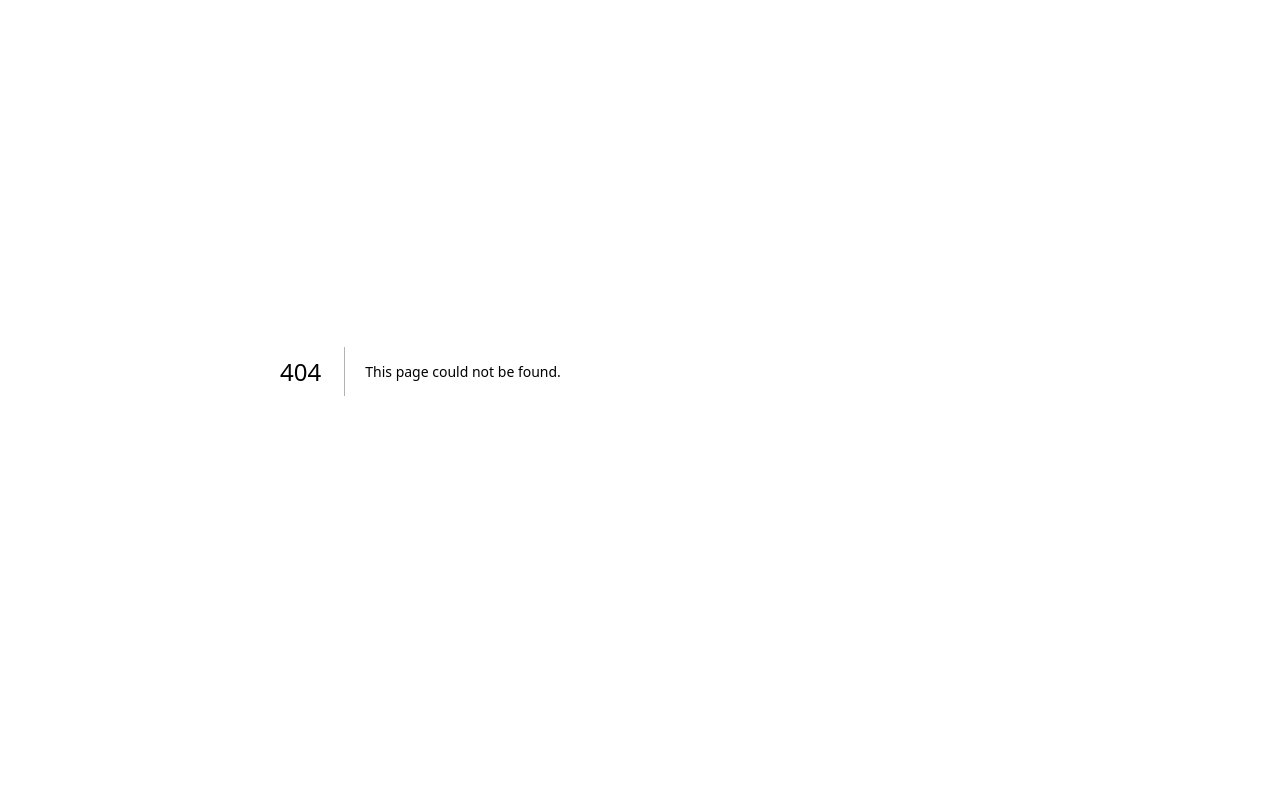
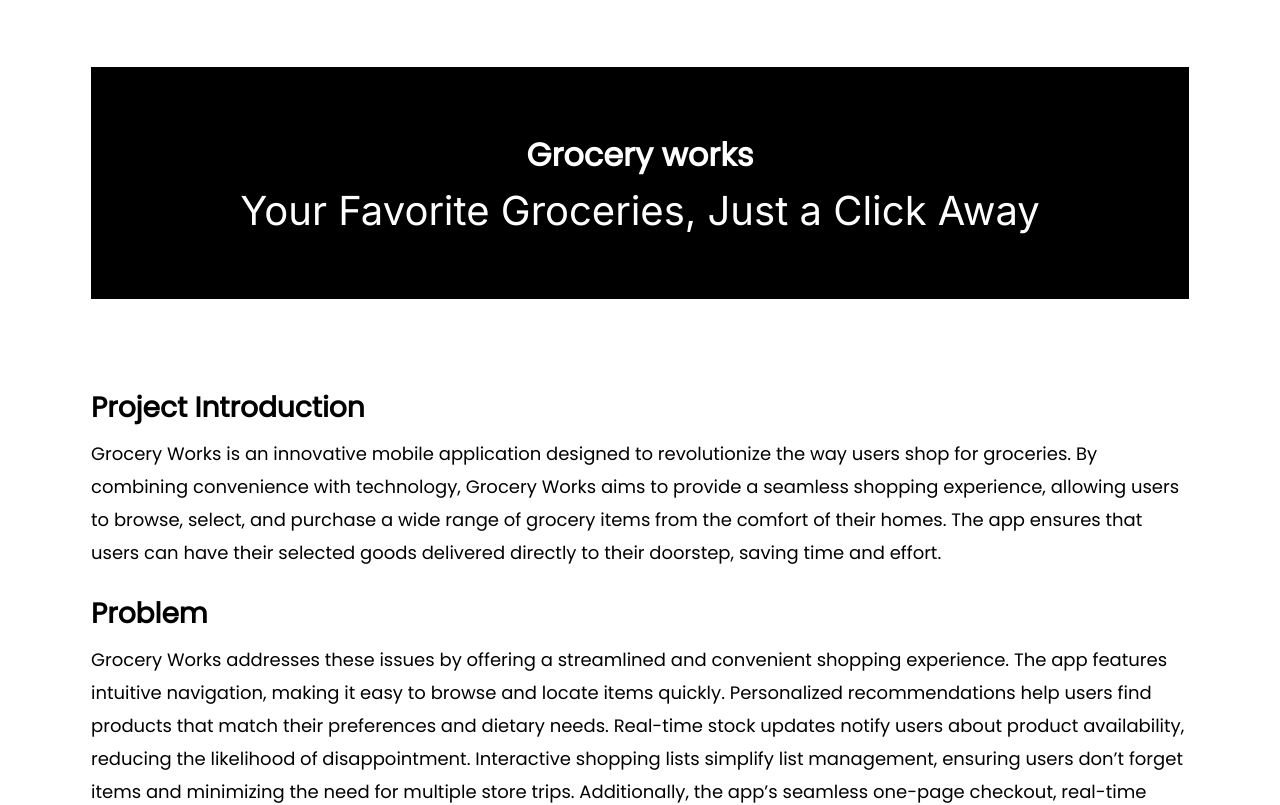
Before and after one commit to ANUJKAPHLE/Portfolio, a Next.js app: page /grocery in a window 1280 px wide. Before the commit this address had no page. Shown: the part 140-945 px from the top of the page. Before the commit the page ends 911 px from the top, so only its background shows below. Built offline with nearby package versions, Linux system fonts and the light colour scheme.

Commit message:
working on grocery works component begining

```diff
--- a/src/Components/HRM/ProjectGoalComponent.jsx
+++ b/src/Components/HRM/ProjectGoalComponent.jsx
@@ -1,6 +1,8 @@
-const ProjectGoalComponent = ({ heading, text }) => {
+import { twMerge } from "tailwind-merge";
+
+const ProjectGoalComponent = ({ heading, text, className }) => {
   return (
-    <div className="bg-black text-white px-4 sm:px-6 md:px-8 lg:px-12 xl:px-[98px] py-10 sm:py-12 md:py-16 lg:py-[86px]">
+    <div className={twMerge("py-10 sm:py-12 md:py-16 lg:py-[86px]", className)}>
       <h1 className="font-bold text-[28px] sm:text-[32px] md:text-[36px] lg:text-[28px] leading-[42px]">
         {heading}
       </h1>
--- a/src/Components/HRM/TextComponent.jsx
+++ b/src/Components/HRM/TextComponent.jsx
@@ -1,9 +1,7 @@
-import hrmText from "@/texts/hrmText.json";
-
-const WorkComponent = () => {
+const WorkComponent = ({ text }) => {
   return (
-    <div className="w-full px-4 sm:px-6 md:px-8 lg:px-12 xl:px-24">
-      {Object.entries(hrmText).map(([key, value]) => (
+    <div className="w-full px-4 sm:px-6 md:px-0 ">
+      {Object.entries(text).map(([key, value]) => (
         <div className="py-2" key={key}>
           <p className="font-bold text-[28px] sm:text-[32px] md:text-[36px] lg:text-[28px] leading-[42px]">
             {key}
--- /dev/null
+++ b/src/app/grocery/page.tsx
@@ -0,0 +1,29 @@
+import HRMHeader from "@/Components/ReUsableComp/HRMHeader";
+import TextComponent from "@/Components/HRM/TextComponent";
+import ProjectGoalComponent from "@/Components/HRM/ProjectGoalComponent";
+
+import groceryText from "@/texts/grocery.json";
+import groceryProjectGoals from "@/texts/groceryProjectGoals.json";
+
+const page = () => {
+  return (
+    <div>
+      <div className="pt-24 px-[91px] justify-between ">
+        <HRMHeader
+          title={"Grocery works"}
+          body={"Your Favorite Groceries, Just a Click Away"}
+        />
+        <div className="pt-20">
+          <TextComponent text={groceryText} />
+        </div>
+        <ProjectGoalComponent
+          className={""}
+          heading={"Project Goals"}
+          text={groceryProjectGoals}
+        />
+      </div>
+    </div>
+  );
+};
+
+export default page;
--- a/src/app/hrm/page.tsx
+++ b/src/app/hrm/page.tsx
@@ -13,6 +13,8 @@ import SiteMap from "@/Components/SiteMap/SiteMap";
 import UserFlow from "@/Components/UserFlow/UserFlow";
 import Auth from "@/Components/Auth/Auth";
 import DashboardUI from "@/Components/Auth/DashboardUI";
+
+import hrmText from "@/texts/hrmText.json";
 
 import macbook from "@/assets/Macbook.jpg";
 import laptop from "@/assets/laptop.jpg";
@@ -30,7 +32,7 @@ const page = () => {
         <div className="py-20 px-4 sm:px-6 md:px-8 lg:px-12 xl:px-24">
           <WorkComponent />
         </div>
-        <TextComponent />
+        <TextComponent text={hrmText} />
         <div className="flex flex-col md:flex-row justify-center space-y-4 sm:space-y-0 sm:space-x-4 py-28 gap-9 px-4 sm:px-6 md:px-8 lg:px-12 xl:px-24">
           <div className="w-full sm:w-1/2">
             <Image
@@ -57,7 +59,13 @@ const page = () => {
           </div>
         </div>
       </div>
-      <ProjectGoalComponent heading={"Project Goals icon"} text={projectGoal} />
+      <ProjectGoalComponent
+        className={
+          "bg-black text-white px-4 sm:px-6 md:px-8 lg:px-12 xl:px-[98px]"
+        }
+        heading={"Project Goals icon"}
+        text={projectGoal}
+      />
       <div className="px-28 pb-8">
         <div className="pt-14">
           <p className="font-bold text-[28px] sm:text-[32px] md:text-[36px] lg:text-[28px] leading-[42px]">
@@ -80,7 +88,13 @@ const page = () => {
           />
         </div>
       </div>
-      <ProjectGoalComponent heading={"Research"} text={research} />
+      <ProjectGoalComponent
+        className={
+          "bg-black text-white px-4 sm:px-6 md:px-8 lg:px-12 xl:px-[98px]"
+        }
+        heading={"Research"}
+        text={research}
+      />
       <UserPersona />
       <IdeateAndPrototype />
       <ColorAndTypography />
--- a/src/app/layout.tsx
+++ b/src/app/layout.tsx
@@ -17,7 +17,7 @@ export default function RootLayout({
 }>) {
   return (
     <html lang="en">
-      <body className={"w-fit font-sans" + inter.className}>
+      <body className={" font-sans" + inter.className}>
         <Header />
         {children}
       </body>
--- /dev/null
+++ b/src/texts/grocery.json
@@ -0,0 +1,5 @@
+{
+  "Project Introduction": "Grocery Works is an innovative mobile application designed to revolutionize the way users shop for groceries. By combining convenience with technology, Grocery Works aims to provide a seamless shopping experience, allowing users to browse, select, and purchase a wide range of grocery items from the comfort of their homes. The app ensures that users can have their selected goods delivered directly to their doorstep, saving time and effort.",
+  "Problem ": "Grocery Works addresses these issues by offering a streamlined and convenient shopping experience. The app features intuitive navigation, making it easy to browse and locate items quickly. Personalized recommendations help users find products that match their preferences and dietary needs. Real-time stock updates notify users about product availability, reducing the likelihood of disappointment. Interactive shopping lists simplify list management, ensuring users don’t forget items and minimizing the need for multiple store trips. Additionally, the app’s seamless one-page checkout, real-time order tracking, and integrated customer support enhance the overall shopping experience.",
+  "Solution": "Grocery works address these issue by providing a streamlined and convenient shopping experience. The app features intuitive navigation for easy browsing and quick location of items. Personalized recommendations help users discoer products tailored to their preferences and dietary needs. Real-time stock updates inform users about product availability, minimizing disappointment. Interactive shopping lists simplify list management, peventing forgotten items and reducing the need for multiple store trips. The app supports online payments for a secure and hassle-free checkout process. Additionally, efficient delivery riders ensure timely and accurate delivery of groceries to users doorsteps, further enhancing convenience and satisfaction."
+}
--- /dev/null
+++ b/src/texts/groceryProjectGoals.json
@@ -0,0 +1,6 @@
+{
+  "Simplify Shopping List Management:": "Users can add items from product pages and check them off as they shop. The app also provides smart suggestions for frequently purchased and seasonal items, helping users remember essentials. Shopping lists can be synced across multiple devices, ensuring they are always accessible.",
+  "Secure and Efficient Checkout:": "The app features a streamlined one-page checkout process, allowing users to review their orders, select payment methods, and enter delivery details all on a single page. Multiple payment options are available, including credit/debit cards, digital wallets, and other secure methods, ensuring transactions are safe and convenient.",
+  "Enhance Convenience": "Grocery Works is designed to provide a seamless and intuitive shopping experience that saves users time and effort. The app features user-friendly navigation, making it easy to browse and locate items quickly. With the ability to shop from the comfort of their homes, users can avoid the hassle of long queues and crowded stores.",
+  "Timely Delivery": "Grocery Works guarantees reliable and timely delivery of groceries through an efficient network of delivery riders. The app allows users to choose flexible delivery time slots that fit their schedules. Real-time order tracking keeps users informed about the status of their delivery from dispatch to arrival"
+}
```
